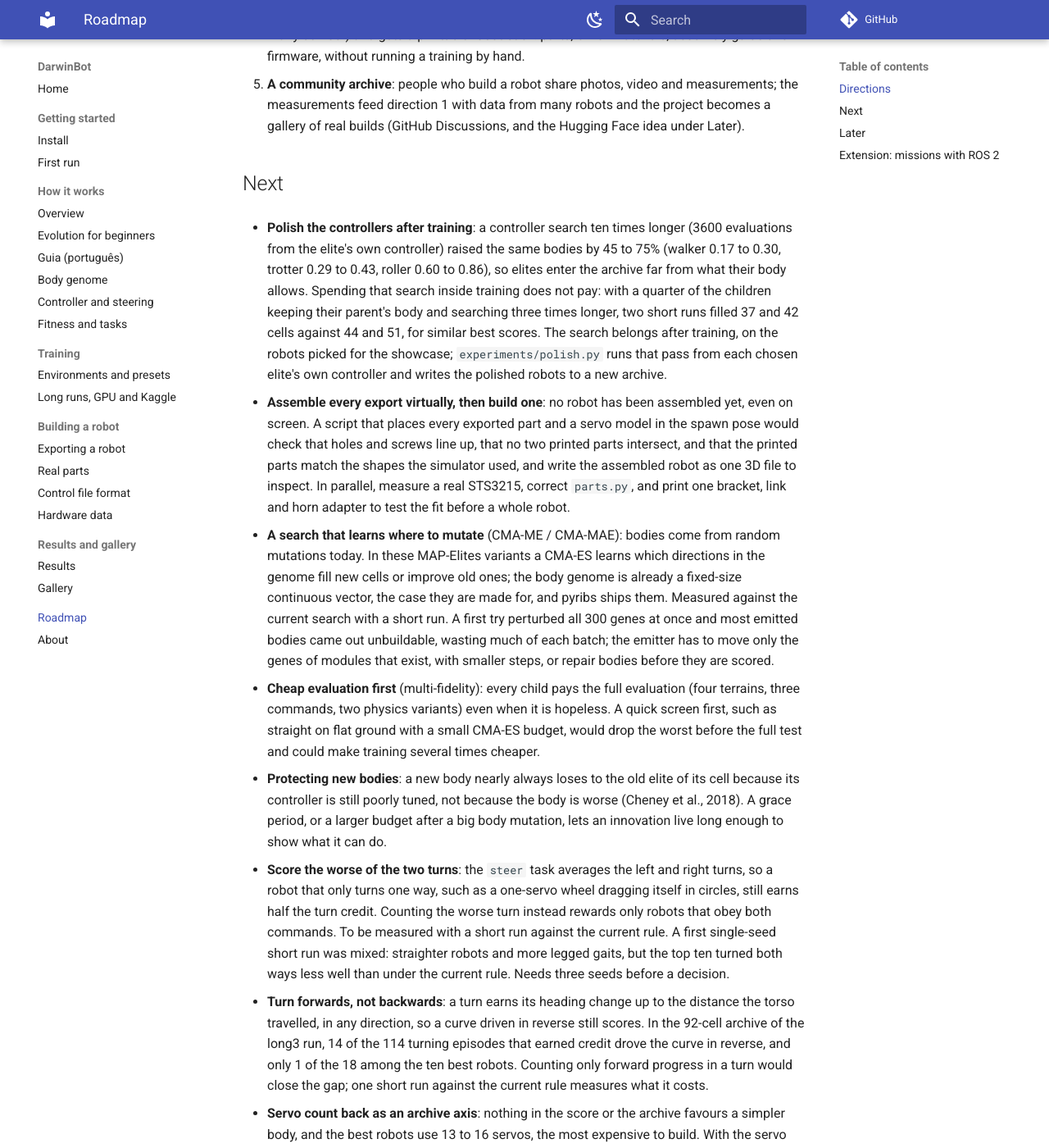
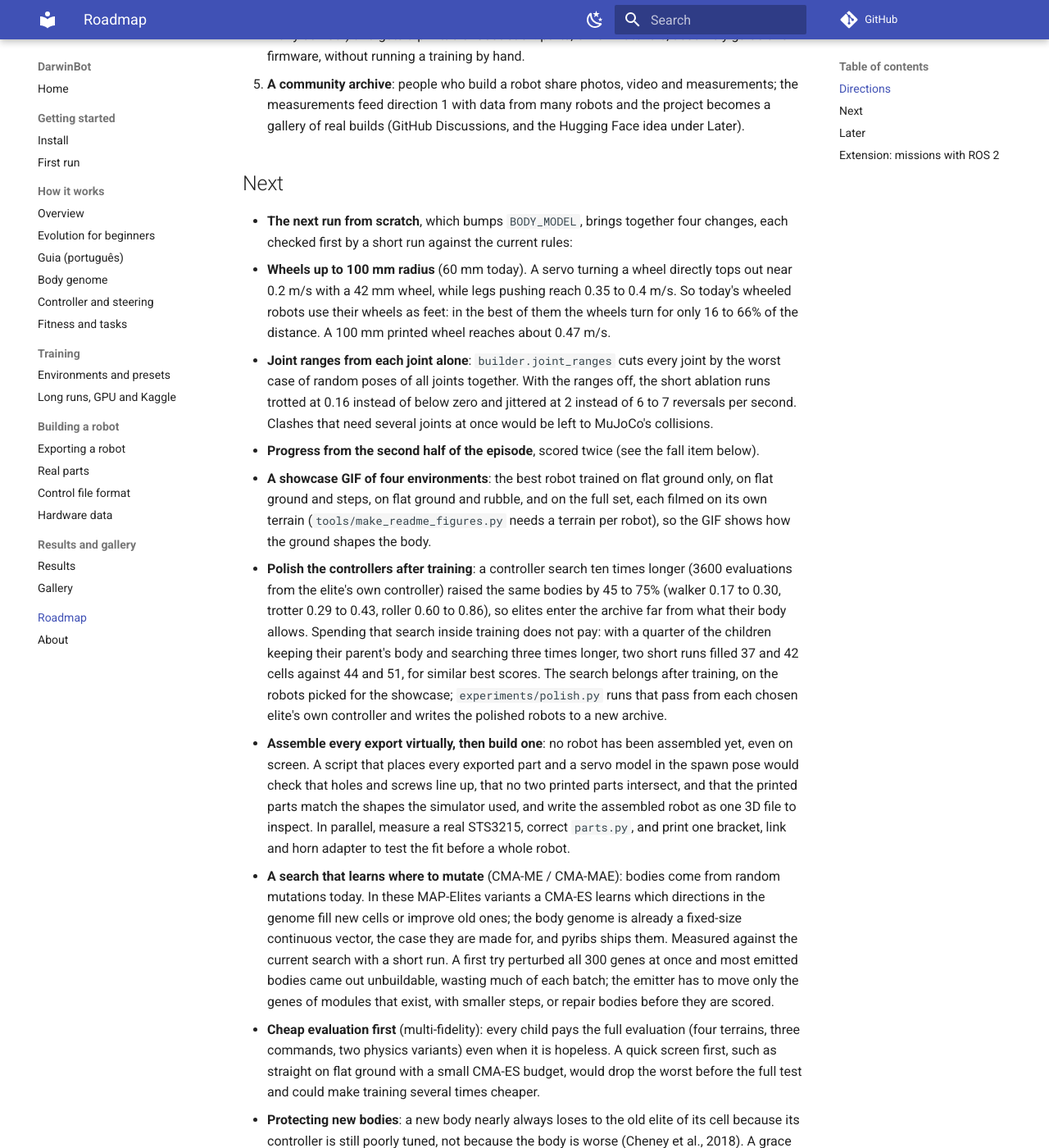
Before and after one commit to mpena2099/darwinbot, an MkDocs documentation site: the page built from docs/roadmap.md, in a window 1280 px wide and 1400 px high, scrolled down 573 px. Shown: the whole window at 82% size. Built offline with MkDocs 1.6.1 and Material for MkDocs 9.7.7, drawn with Linux system fonts in a browser that asks for light colours; comment, search, counter and statistics services are not loaded; some of the changed text lies outside the part shown.

Commit message:
Roadmap: the next run from scratch and the collapse exploit

```diff
--- a/docs/roadmap.md
+++ b/docs/roadmap.md
@@ -29,6 +29,26 @@ on them.
    the Hugging Face idea under Later).
 
 ## Next
+
+- **The next run from scratch**, which bumps `BODY_MODEL`, brings together
+  four changes, each checked first by a short run against the current rules:
+  - **Wheels up to 100 mm radius** (60 mm today). A servo turning a wheel
+    directly tops out near 0.2 m/s with a 42 mm wheel, while legs pushing
+    reach 0.35 to 0.4 m/s. So today's wheeled robots use their wheels as
+    feet: in the best of them the wheels turn for only 16 to 66% of the
+    distance. A 100 mm printed wheel reaches about 0.47 m/s.
+  - **Joint ranges from each joint alone**: `builder.joint_ranges` cuts every
+    joint by the worst case of random poses of all joints together. With the
+    ranges off, the short ablation runs trotted at 0.16 instead of below zero
+    and jittered at 2 instead of 6 to 7 reversals per second. Clashes that
+    need several joints at once would be left to MuJoCo's collisions.
+  - **Progress from the second half of the episode**, scored twice (see the
+    fall item below).
+  - **A showcase GIF of four environments**: the best robot trained on flat
+    ground only, on flat ground and steps, on flat ground and rubble, and on
+    the full set, each filmed on its own terrain
+    (`tools/make_readme_figures.py` needs a terrain per robot), so the GIF
+    shows how the ground shapes the body.
 
 - **Polish the controllers after training**: a controller search ten times
   longer (3600 evaluations from the elite's own controller) raised the same
@@ -95,10 +115,13 @@ on them.
 - **Feet that slip**: a foot sliding while it bears weight leans on the
   simulator's friction model and tends to fail on a real floor. Legged robot
   training commonly subtracts the horizontal speed of feet in contact.
-- **A minimum distance before a fall**: falling forward is a classic exploit
-  (Karl Sims' creatures learned to topple instead of walk). None of today's
-  top robots fall, but scoring zero for a fall before a minimum distance
-  closes the door cheaply.
+- **Collapsing forward**: falling forward is a classic exploit (Karl Sims'
+  creatures learned to topple instead of walk). The fall penalty only catches
+  a torso tilted past 60 degrees, so a robot that drops from 23 to 12 cm
+  without tipping keeps the distance: 6servos-low-walk gains 16 of its 28 cm
+  in that one drop, then crawls at 1 cm/s. Scoring the progress of the second
+  half of the episode, twice, keeps a steady gait's score and removes most of
+  the drop.
 - **Servo bodies touching the ground**: some robots lean on a knee, the servo
   housing, instead of the foot. That is not wrong in itself (gorillas walk on
   their knuckles), so it should not be banned; but the housing was not made to
```
